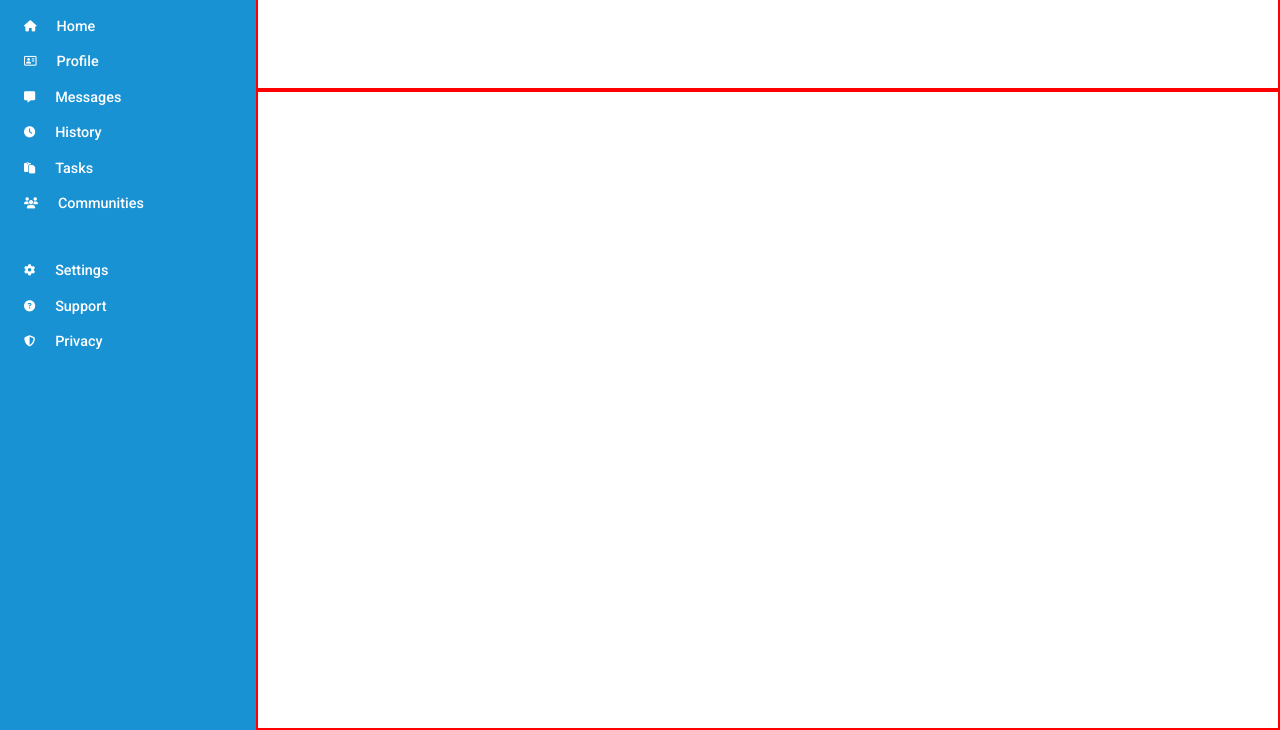
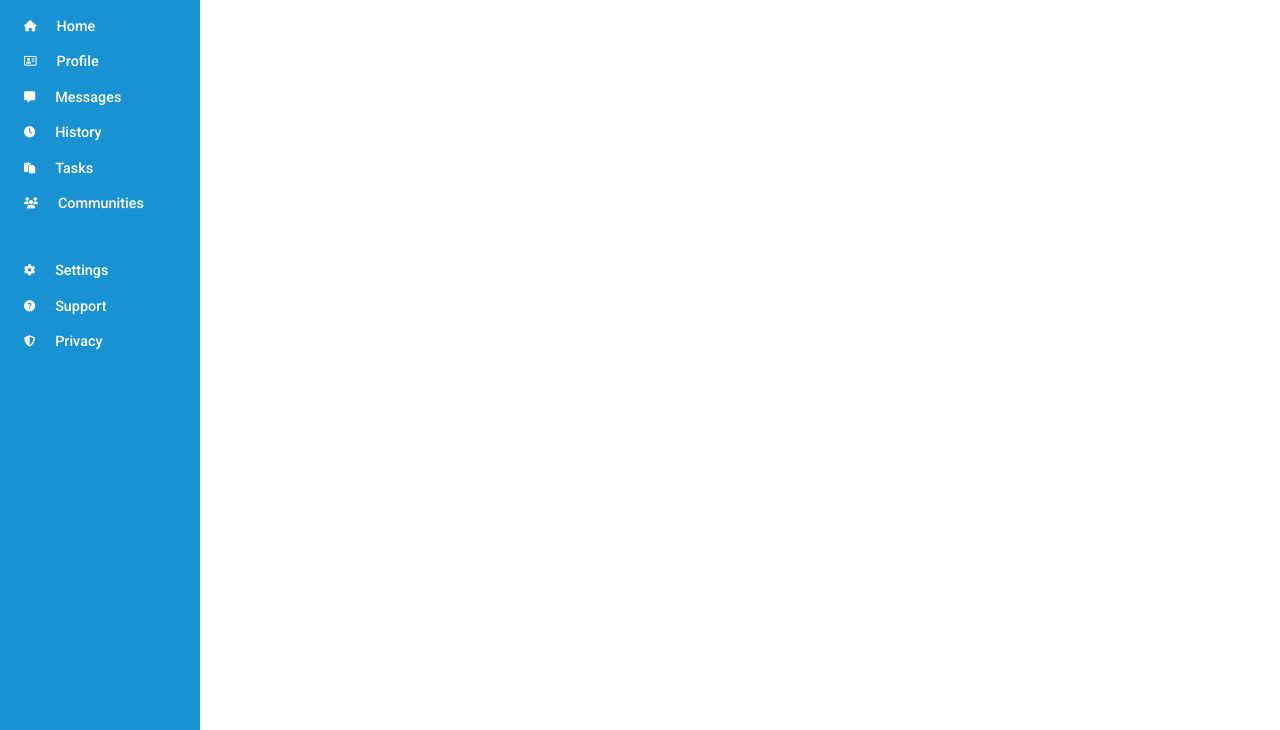
Before and after one commit to Star1xDev/odin-admin-dashboard, a plain HTML site: page index.html in a window 1280 px wide. Shown: the part 70-800 px from the top of the page. Drawn offline with Linux system fonts and the light colour scheme.

Commit message:
changed side nav width

```diff
--- a/styles.css
+++ b/styles.css
@@ -29,12 +29,12 @@ img{
   max-width: 100vw;
   min-height: 100vh;
   display: grid;
-  grid-template-columns: minmax(200px,1fr) minmax(60vw, 4fr);
+  grid-template-columns: 200px minmax(60vw, 4fr);
   grid-template-rows: repeat(5, 1fr);
 }
 
 .container > *{
-  border: 2px solid red;
+  /*border: 2px solid red;*/
 }
 
 /**************
```
